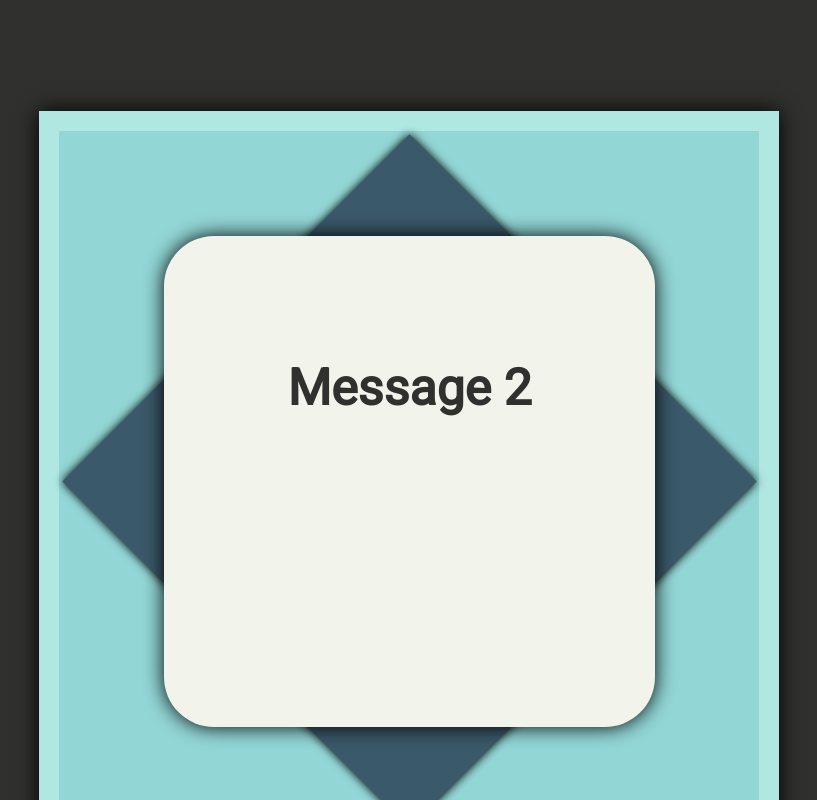
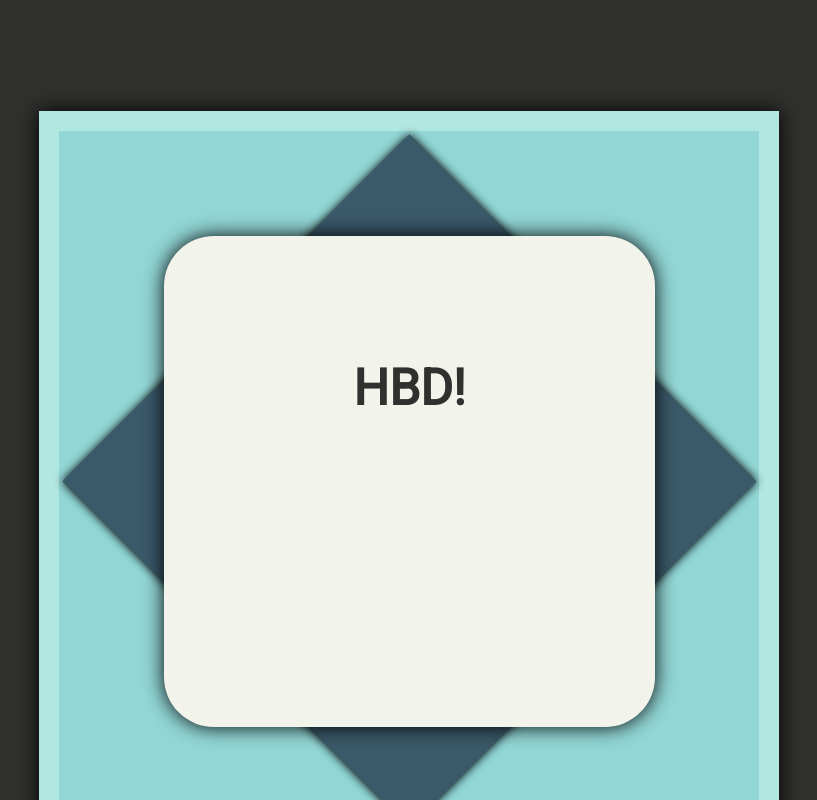
Before and after one commit to Gpriznar/HBD, a React (Create React App) app in the folder hbd/: page / in a window 1280 px wide. Both pictures are taken after a click on the button "Yes!". Shown: the whole page, without its empty margins (231-1048 px from the left). Built offline with nearby package versions, Linux system fonts and the light colour scheme.

Commit message:
Fixed randomized messages

```diff
--- a/hbd/src/components/NoHBD.js
+++ b/hbd/src/components/NoHBD.js
@@ -4,7 +4,7 @@ class NoHBD extends Component {
 
   render() {
 
-let noHBDMessage = ['Message 1', 'Message 2', 'Message 3', 'Message 4', 'Message 5', 'Message 6', 'Message 7']
+let noHBDMessage = ['Awkward...', 'Hmmm I guess you should probably leave', 'Dang what a bummer', 'Happy Not Birthday', 'Try again tomorrow', 'Shhhh this can be our secert', 'ERROR NO BIRTHDAY DETECTED']
 let randomIndex = Math.floor(Math.random() * noHBDMessage.length)
 let randomNoHBDMessage = noHBDMessage[randomIndex]
 
--- a/hbd/src/components/YesHBD.js
+++ b/hbd/src/components/YesHBD.js
@@ -4,7 +4,7 @@ class YesHBD extends Component {
 
   render() {
 
-  let yesHBDMessage = ['Message 1', 'Message 2', 'Message 3', 'Message 4', 'Message 5', 'Message 6', 'Message 7']
+  let yesHBDMessage = ['Happy Birthday!', 'HBD!', 'Woooohoooo!', 'Congratulations!', 'Another successful revolution', 'Awesome!', 'Time to party!']
   let randomIndex = Math.floor(Math.random() * yesHBDMessage.length)
   let randomYesHBDMessage = yesHBDMessage[randomIndex]
 
```
Also changed, not shown: 15 other files (tests, documents, lock files or other folders).
